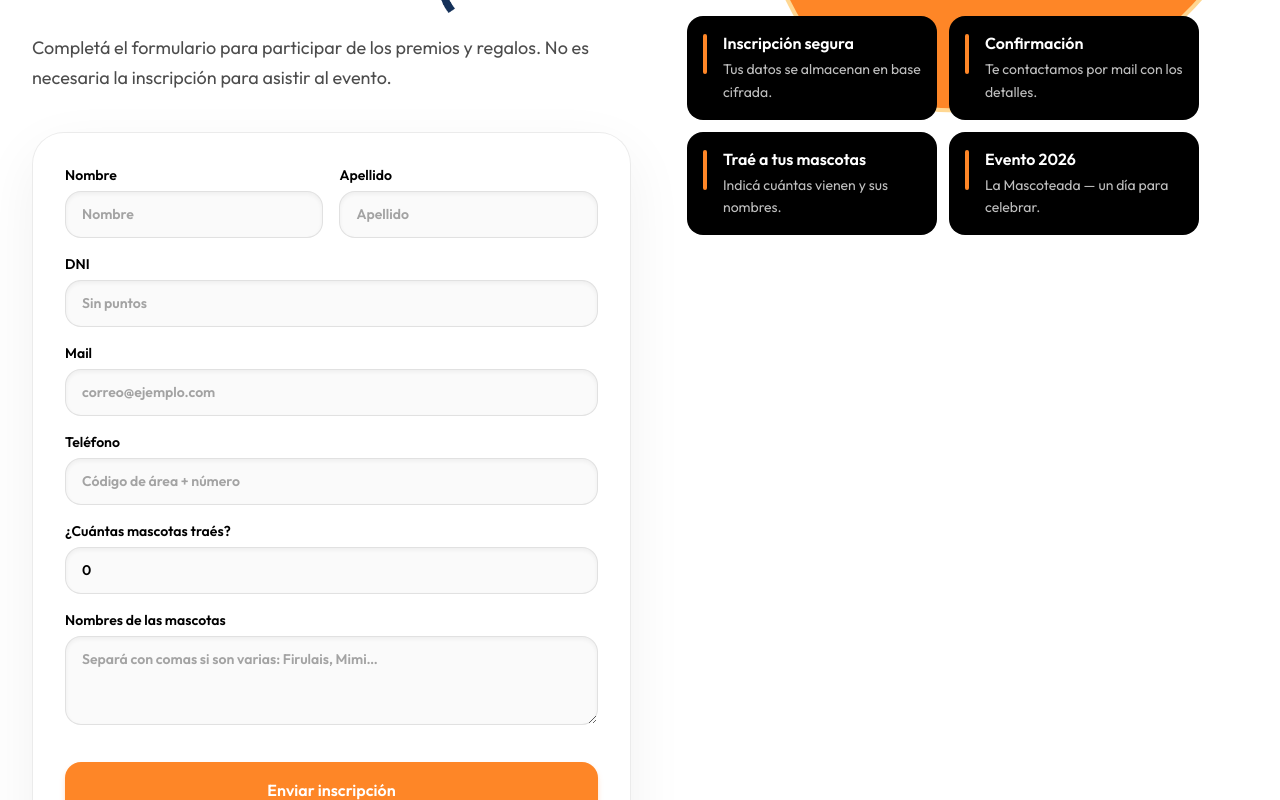
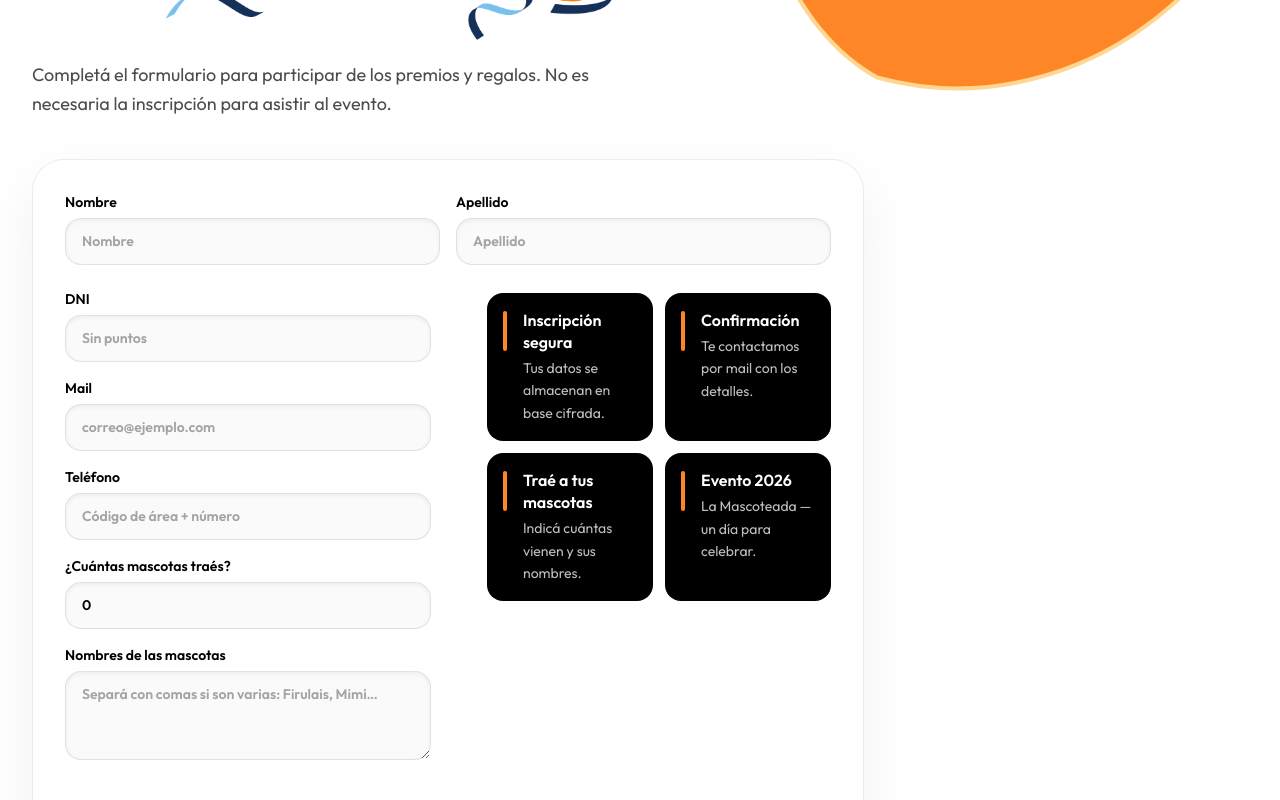
Before and after one commit to FacuMoro/la-mascoteada-inscripcion, a React (Vite) app: page / in a window 1280 px wide. Shown: the part 480-1280 px from the top of the page. Built offline with nearby package versions, Linux system fonts and the light colour scheme; no server answers.

Commit message:
layout: bloques info misma fila grid que DNI (sin padding estimado)
Co-authored-by: Cursor <cursoragent@cursor.com>

```diff
--- a/src/App.tsx
+++ b/src/App.tsx
@@ -288,8 +288,8 @@ function App() {
           aria-hidden
         />
 
-        <main className="relative z-10 mx-auto max-w-7xl min-w-0 px-5 pb-[calc(4rem+env(safe-area-inset-bottom,0px))] pt-[max(2.5rem,calc(env(safe-area-inset-top,0px)+1.25rem))] sm:px-8 sm:pt-14 lg:grid lg:min-h-[calc(100svh-8rem)] lg:grid-cols-[1fr_minmax(0,0.95fr)] lg:items-start lg:gap-12 lg:pb-[calc(5rem+env(safe-area-inset-bottom,0px))] lg:pt-12">
-          <div className="max-w-2xl min-w-0 lg:pt-4">
+        <main className="relative z-10 mx-auto max-w-7xl min-w-0 px-5 pb-[calc(4rem+env(safe-area-inset-bottom,0px))] pt-[max(2.5rem,calc(env(safe-area-inset-top,0px)+1.25rem))] sm:px-8 sm:pt-14 lg:grid lg:min-h-[calc(100svh-8rem)] lg:grid-cols-[1fr_minmax(0,0.95fr)] lg:items-start lg:gap-x-12 lg:pb-[calc(5rem+env(safe-area-inset-bottom,0px))] lg:pt-12">
+          <div className="max-w-2xl min-w-0 lg:col-span-2 lg:pt-4">
             <p className="text-xs font-bold uppercase tracking-[0.28em] text-mascoteada-orange">
               Inscripción 2026
             </p>
@@ -305,12 +305,13 @@ function App() {
               Completá el formulario para participar de los premios y regalos. No es necesaria la
               inscripción para asistir al evento.
             </p>
+          </div>
 
           <form
             onSubmit={onSubmit}
-              className="mt-10 max-w-full rounded-[2rem] border border-black/8 bg-white/90 p-6 shadow-[0_20px_60px_rgba(0,0,0,0.06)] sm:p-8"
+            className="mt-10 max-w-full rounded-[2rem] border border-black/8 bg-white/90 p-6 shadow-[0_20px_60px_rgba(0,0,0,0.06)] sm:p-8 lg:col-span-2 lg:mt-10 lg:max-w-none lg:grid lg:grid-cols-[minmax(0,1fr)_auto] lg:items-start lg:gap-x-10 lg:gap-y-6 lg:p-8 xl:max-w-[52rem] xl:gap-x-12"
           >
-              <div className="grid min-w-0 gap-4 sm:grid-cols-2">
+            <div className="grid min-w-0 gap-4 sm:grid-cols-2 lg:col-span-2">
               <label className={labelClass}>
                 Nombre
                 <input
@@ -337,7 +338,8 @@ function App() {
               </label>
             </div>
 
-              <label className={`${labelClass} mt-4 block`}>
+            <div className="mt-4 min-w-0 space-y-4 lg:col-start-1 lg:row-start-2 lg:mt-0">
+              <label className={`${labelClass} block`}>
                 DNI
                 <input
                   required
@@ -351,7 +353,7 @@ function App() {
                 />
               </label>
 
-              <label className={`${labelClass} mt-4 block`}>
+              <label className={`${labelClass} block`}>
                 Mail
                 <input
                   required
@@ -365,7 +367,7 @@ function App() {
                 />
               </label>
 
-              <label className={`${labelClass} mt-4 block`}>
+              <label className={`${labelClass} block`}>
                 Teléfono
                 <input
                   required
@@ -379,7 +381,7 @@ function App() {
                 />
               </label>
 
-              <label className={`${labelClass} mt-4 block`}>
+              <label className={`${labelClass} block`}>
                 ¿Cuántas mascotas traés?
                 <input
                   required
@@ -395,7 +397,7 @@ function App() {
                 />
               </label>
 
-              <label className={`${labelClass} mt-4 block`}>
+              <label className={`${labelClass} block`}>
                 Nombres de las mascotas
                 <textarea
                   name="nombres_mascotas"
@@ -454,23 +456,21 @@ function App() {
                   <InvitanPyramid />
                 </div>
               </div>
+            </div>
+
+            <aside className="relative z-10 hidden min-w-0 lg:col-start-2 lg:row-start-2 lg:block lg:max-w-[min(100%,20rem)] lg:pl-2 lg:pt-1 xl:max-w-[22rem]">
+              <InfoCardsGrid />
+            </aside>
           </form>
 
-            <p className="mx-auto mt-10 max-w-xl text-center text-sm text-black/50 lg:text-left">
+          <p className="mx-auto mt-10 max-w-xl text-center text-sm text-black/50 lg:col-span-2 lg:mx-0 lg:text-left">
             ¿Problemas con el formulario? Revisá la conexión o contactá a la organización del
             evento.
           </p>
 
-            <div className="mt-10 lg:hidden">
+          <div className="mt-10 lg:col-span-2 lg:hidden">
             <InfoCardsGrid />
           </div>
-          </div>
-
-          <aside className="relative z-10 hidden min-w-0 self-start lg:block">
-            <div className="lg:pl-2 lg:pt-[clamp(26rem,52vh,40rem)] xl:pt-[clamp(28rem,54vh,42rem)] 2xl:pt-[clamp(30rem,56vh,44rem)]">
-              <InfoCardsGrid />
-            </div>
-          </aside>
         </main>
       </div>
     </div>
```
Lines whose indentation alone changed are shown as unchanged.
